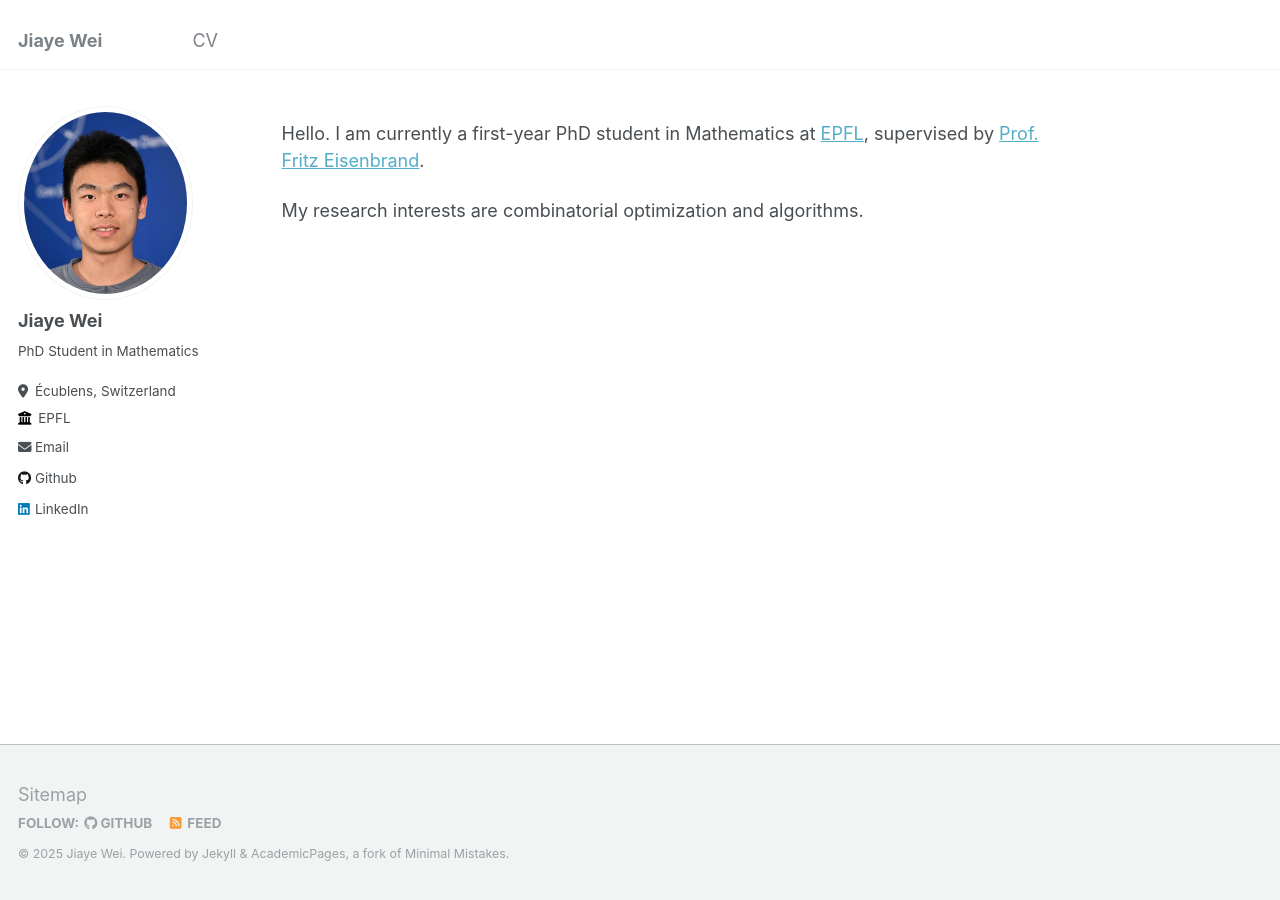
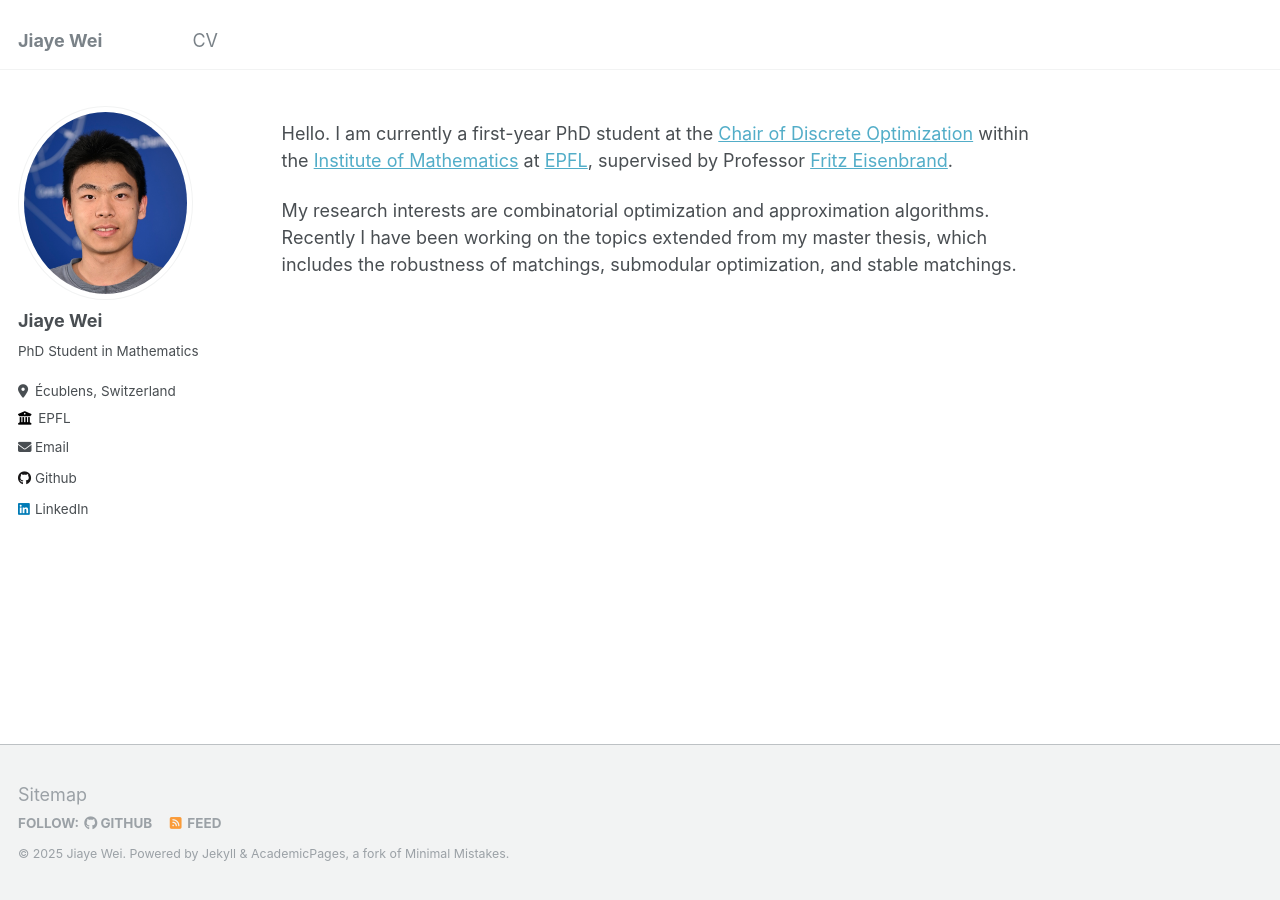
Before and after one commit to jiaye-W/jiaye-W.github.io, a Jekyll site: the page built from _pages/about.md, in a window 1280 px wide. Built offline with Jekyll 4.4.1, drawn with Linux system fonts in a browser that asks for light colours.

Commit message:
Modify the about page

```diff
--- a/_pages/about.md
+++ b/_pages/about.md
@@ -7,6 +7,7 @@ redirect_from:
   - /about.html
 ---
 
-Hello. I am currently a first-year PhD student in Mathematics at [EPFL](https://www.epfl.ch/en/), supervised by [Prof. Fritz Eisenbrand](https://people.epfl.ch/friedrich.eisenbrand?lang=en).
+Hello. I am currently a first-year PhD student at the [Chair of Discrete Optimization](https://www.epfl.ch/labs/disopt/) within the [Institute of Mathematics](https://www.epfl.ch/schools/sb/research/math/) at [EPFL](https://www.epfl.ch/en/), supervised by Professor [Fritz Eisenbrand](https://people.epfl.ch/friedrich.eisenbrand?lang=en).
 
-My research interests are combinatorial optimization and algorithms.
+My research interests are combinatorial optimization and approximation algorithms.
+Recently I have been working on the topics extended from my master thesis, which includes the robustness of matchings, submodular optimization, and stable matchings.
```
